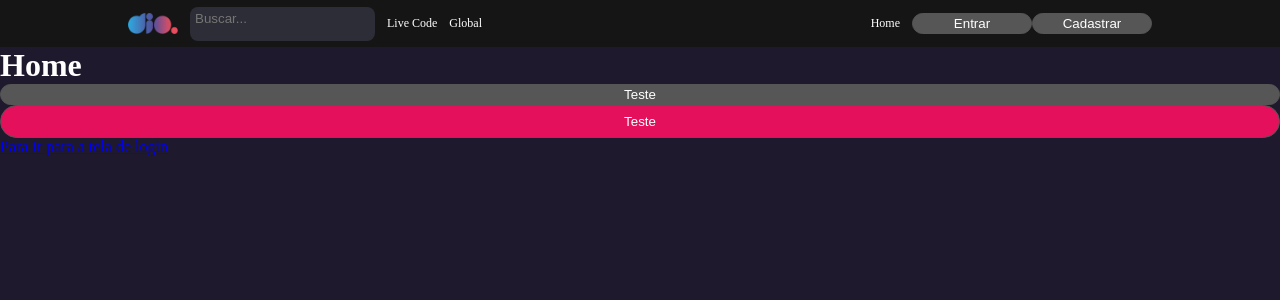
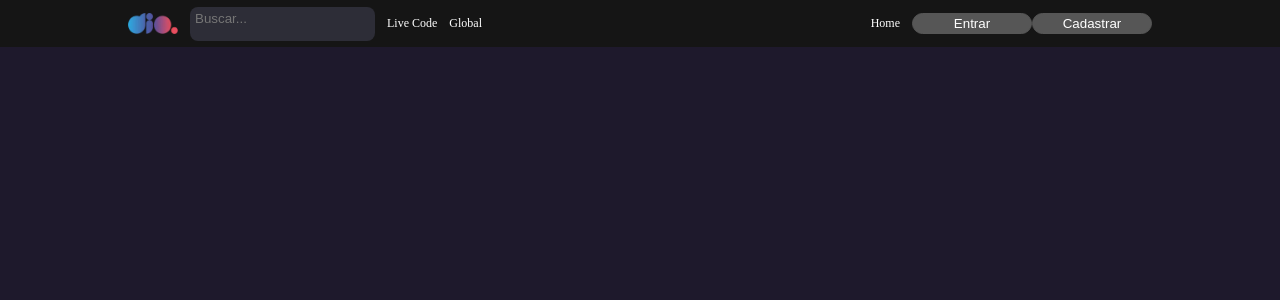
Before and after one commit to thiagofalima/register-ui, a React (Create React App) app in the folder app/: page / in a window 1280 px wide. Shown: the top 300 px of the page. Built offline with nearby package versions, Linux system fonts and the light colour scheme.

Commit message:
refactor: remove

```diff
--- a/app/src/Pages/Home.tsx
+++ b/app/src/Pages/Home.tsx
@@ -6,13 +6,6 @@ export const Home = () => {
   return (
     <>
       <Header />
-      <h1>Home</h1>
-      <Button title="Teste" onClick={() => alert("Teste")} />
-      <Button
-        title="Teste"
-        variant="secondary"
-      />
-      <Link to="/login">Para ir para a tela de login</Link>
     </>
   );
 };
--- a/app/src/Pages/Login.tsx
+++ b/app/src/Pages/Login.tsx
@@ -1,6 +1,9 @@
+import { Header } from "../Components/Header/Header"
 
 export const Login = () => {
     return (
-        <h1>Login</h1>
+        <>
+            <Header />
+        </>
     )
 }
```
